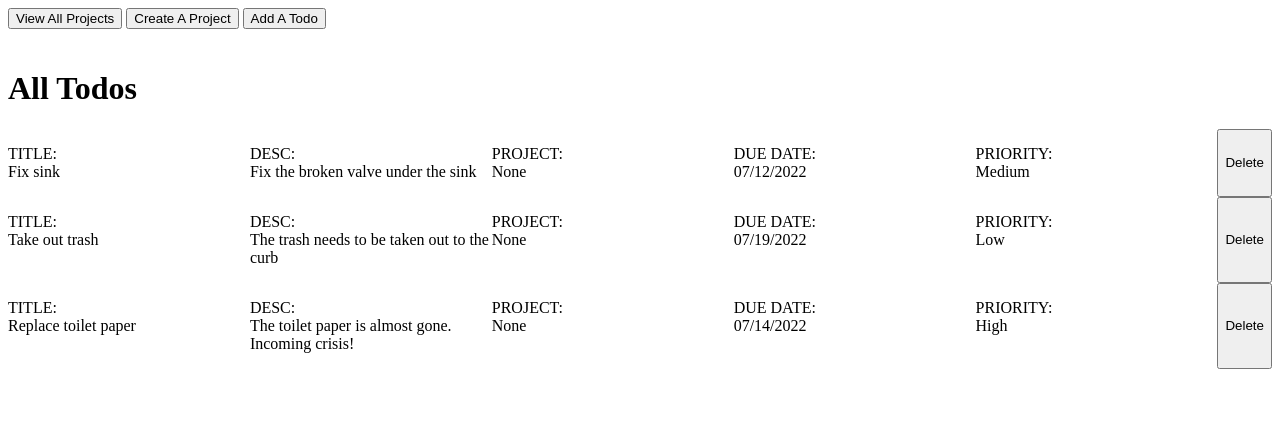
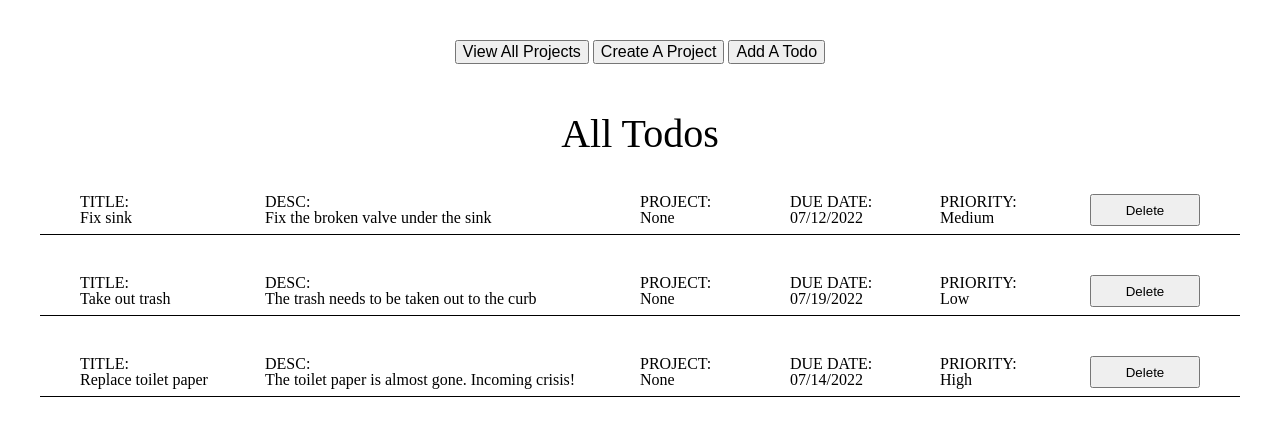
Before and after one commit to romangdev/todo-list, a plain HTML site: page index.html in a window 1280 px wide. Drawn offline with Linux system fonts and the light colour scheme.

Commit message:
Begin to organize display style

```diff
--- a/index.html
+++ b/index.html
@@ -9,9 +9,11 @@
   <link rel="stylesheet" href="styles/style.css">
 </head>
 <body>
-  <button class="btn-all-projects">View All Projects</button>
-  <button class="btn-create-project">Create A Project</button>
-  <button class="btn-add-todo">Add A Todo</button>
+  <div class="creation-buttons">
+    <button class="btn-all-projects">View All Projects</button>
+    <button class="btn-create-project">Create A Project</button>
+    <button class="btn-add-todo">Add A Todo</button>
+  </div>
   <div class="main"></div>
 </body>
 </html>
--- a/styles/style.css
+++ b/styles/style.css
@@ -1,20 +1,94 @@
-.main > div {
-  display: flex;
-  justify-content: space-between;
+/* CSS RESET */
+/* http://meyerweb.com/eric/tools/css/reset/
+   v2.0 | 20110126
+   License: none (public domain)
+*/
+
+html, body, div, span, applet, object, iframe,
+h1, h2, h3, h4, h5, h6, p, blockquote, pre,
+a, abbr, acronym, address, big, cite, code,
+del, dfn, em, img, ins, kbd, q, s, samp,
+small, strike, strong, sub, sup, tt, var,
+b, u, i, center,
+dl, dt, dd, ol, ul, li,
+fieldset, form, label, legend,
+table, caption, tbody, tfoot, thead, tr, th, td,
+article, aside, canvas, details, embed,
+figure, figcaption, footer, header, hgroup,
+menu, nav, output, ruby, section, summary,
+time, mark, audio, video {
+	margin: 0;
+	padding: 0;
+	border: 0;
+	font-size: 100%;
+	font: inherit;
+	vertical-align: baseline;
+}
+/* HTML5 display-role reset for older browsers */
+article, aside, details, figcaption, figure,
+footer, header, hgroup, menu, nav, section {
+	display: block;
+}
+body {
+	line-height: 1;
+}
+ol, ul {
+	list-style: none;
+}
+blockquote, q {
+	quotes: none;
+}
+blockquote:before, blockquote:after,
+q:before, q:after {
+	content: '';
+	content: none;
+}
+table {
+	border-collapse: collapse;
+	border-spacing: 0;
 }
 
-.main > div > p {
-  width: 20%;
+
+/* MAIN CSS  */
+
+body {
+  margin-top: 40px;;
+}
+
+.creation-buttons {
+  text-align: center;
+}
+
+.creation-buttons > button {
+  font-size: 1em;
+}
+
+h1 {
+  text-align: center;
+  font-size: 2.5em;
 }
 
 .main {
   display: flex;
   flex-direction: column;
   margin-top: 20px;
+  padding: 30px 0px;
+  gap: 40px;
+  min-width: 900px;
 }
 
-.main > button {
-  width: 300px;
-  height: 40px;
-  margin-bottom: 10px;;
+.main > div {
+  display: grid;
+  grid-template-columns: 1.5fr 2.5fr repeat(4, 1fr);
+  margin: 0 40px;
+  border-bottom: 1px solid black;
+  padding-bottom: 8px;
 }
+
+.main > div > * {
+  margin-right: 40px;
+}
+
+.main > div > p:first-child {
+  margin-left: 40px;
+}
```
